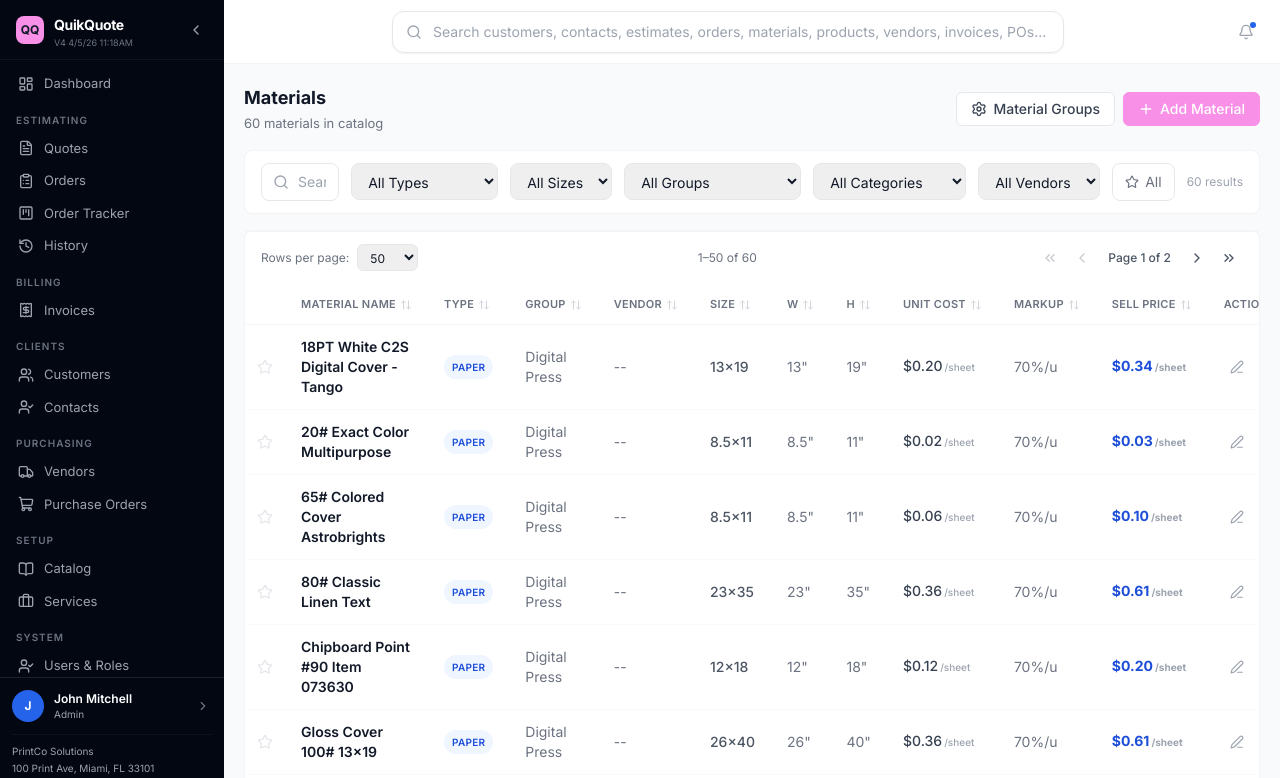
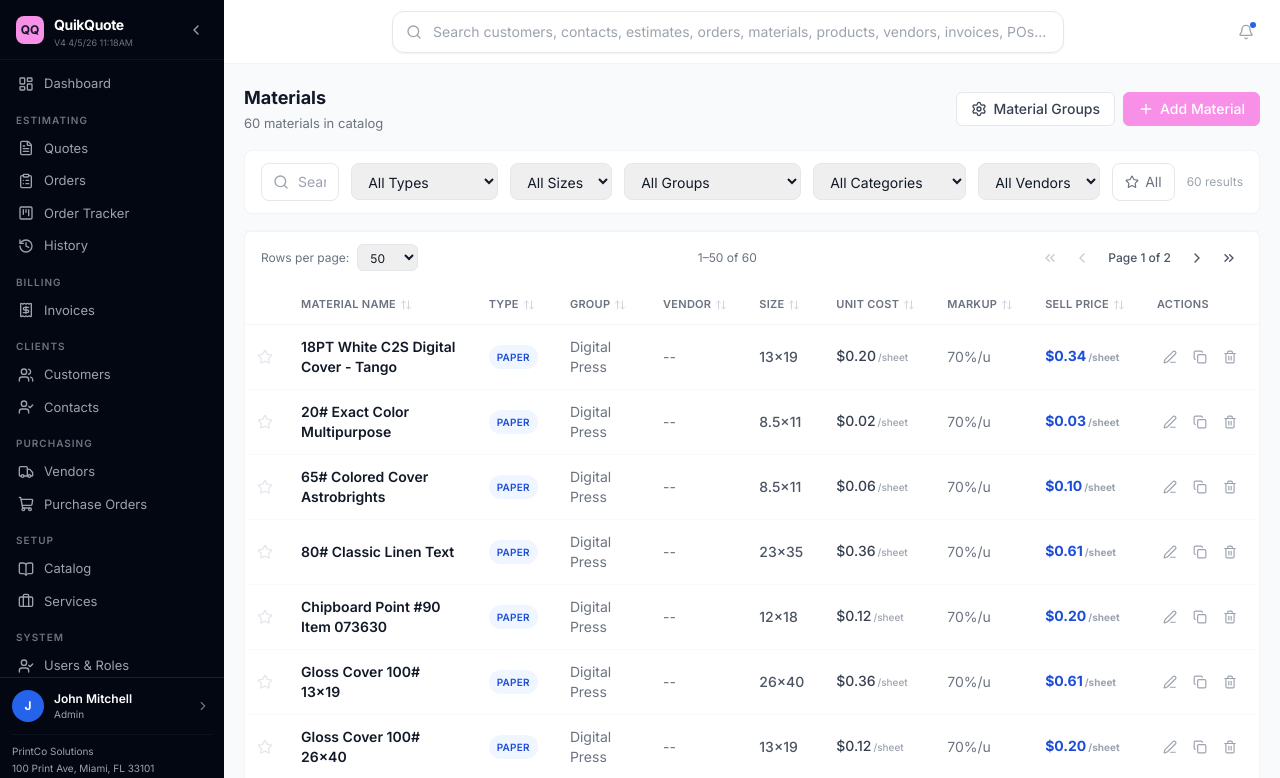
Before and after one commit to jorfdz/QuickQuote, a React (Vite) app: page /materials in a window 1280 px wide. Shown: the top 778 px of the page. Built offline with nearby package versions, Linux system fonts and the light colour scheme.

Commit message:
remove H and W columns in material screen

```diff
--- a/src/pages/Materials/index.tsx
+++ b/src/pages/Materials/index.tsx
@@ -701,8 +701,6 @@ export const Materials: React.FC = () => {
                   ['group',        'Group'],
                   ['vendor',       'Vendor'],
                   ['size',         'Size'],
-                  ['sizeWidth',    'W'],
-                  ['sizeHeight',   'H'],
                   ['unitCost',     'Unit Cost'],
                   ['markup',       'Markup'],
                   ['unitSell',     'Sell Price'],
@@ -794,8 +792,6 @@ export const Materials: React.FC = () => {
                   <td className="py-3 px-4 text-sm text-gray-500">{getGroupNames(m.materialGroupIds)}</td>
                   <td className="py-3 px-4 text-sm text-gray-500 truncate max-w-[120px]" title={m.vendorName || '--'}>{m.vendorName || '--'}</td>
                   <td className="py-3 px-4 text-sm text-gray-600 font-medium">{m.materialType === 'blanks' ? '--' : m.materialType === 'roll_media' ? `${m.sizeWidth}" wide` : m.size || '--'}</td>
-                  <td className="py-3 px-4 text-sm text-gray-500">{m.materialType === 'blanks' ? '--' : `${m.sizeWidth}"`}</td>
-                  <td className="py-3 px-4 text-sm text-gray-500">{m.materialType === 'blanks' || m.materialType === 'roll_media' ? '--' : `${m.sizeHeight}"`}</td>
                   <td className="py-3 px-4 text-sm text-gray-700 font-medium">{formatCurrency(getUnitCost(m))}<span className="text-[10px] text-gray-400 ml-0.5">{getUnitLabel(m)}</span></td>
                   <td className="py-3 px-4 text-sm text-gray-500">{m.markupType === 'percent' || !m.markupType ? `${m.markup}%/u` : m.markupType === 'fixed' ? `$${m.markup}/u` : m.markupType === 'global_percent' ? `${m.markup}% total` : `$${m.markup} flat`}</td>
                   <td className="py-3 px-4 text-sm font-bold text-blue-700">
```
